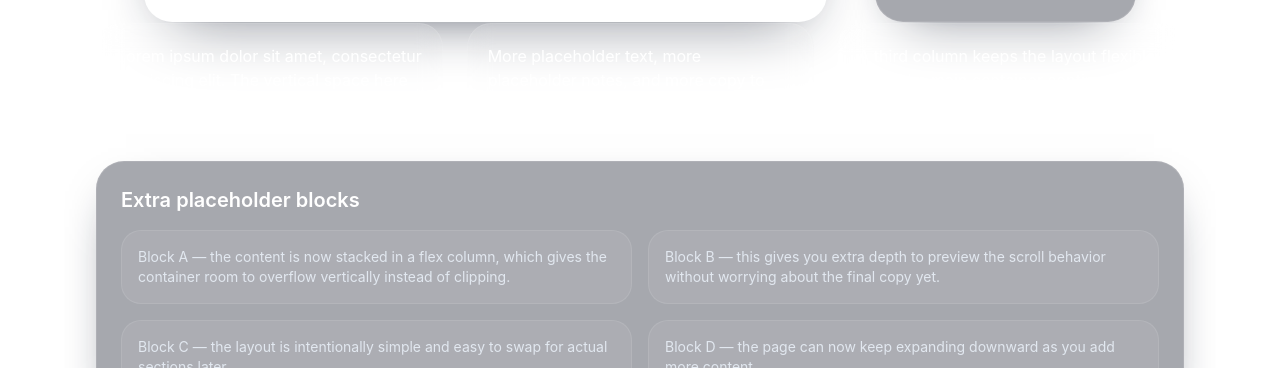
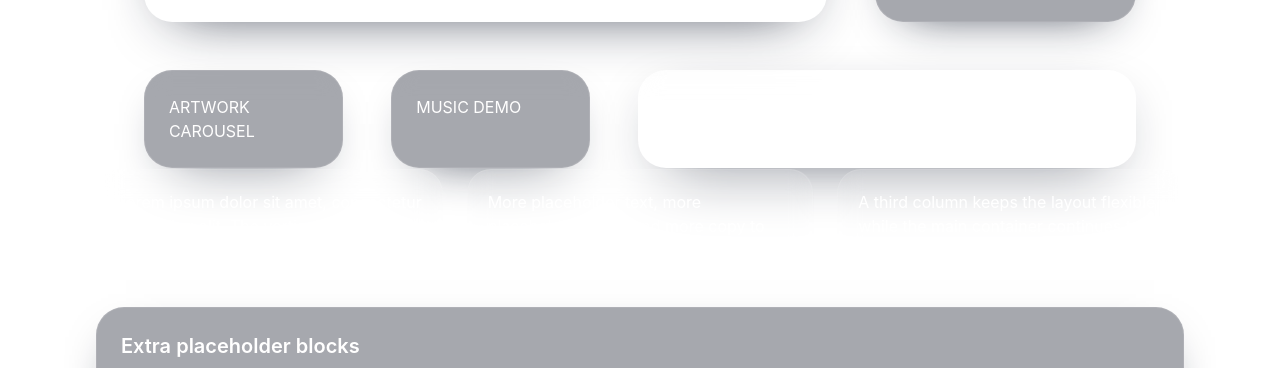
Before and after one commit to PeanutPiglet/peanutpiglet.github.io, an Astro site: page / in a window 1280 px wide. Shown: the part 989-1357 px from the top of the page. Built offline with nearby package versions, Linux system fonts and the light colour scheme; Astro itself is replaced by a stand-in of ours.

Commit message:
proto: outline bio section's hobbies

```diff
--- a/src/pages/Home.tsx
+++ b/src/pages/Home.tsx
@@ -267,6 +267,8 @@ export default function Home() {
         {/* CONTENT SECTIONS */}
 
         {/* Biography */}
+        <div className="flex flex-col gap-12">
+          {/* Profession and Education */}
           <div className="h-80vh flex gap-12 px-12">
             <motion.div className="rounded-[28px] h-70vh flex-3 border border-white/10 bg-white/5 p-6 shadow-[0_18px_60px_-30px_rgba(15,23,42,0.9)] backdrop-blur-md"></motion.div>
             <motion.div className="flex-1 h-70vh rounded-[28px] border border-white/10 bg-slate-950/35 p-6 shadow-[0_18px_50px_-30px_rgba(15,23,42,0.95)] backdrop-blur-md">
@@ -277,6 +279,17 @@ export default function Home() {
                 ></img>
               </div>
             </motion.div>
+          </div>
+          {/* Hobbies and Creative Works */}
+          <div className="h-80vh flex gap-12 px-12">
+            <motion.div className="flex-1 h-70vh rounded-[28px] border border-white/10 bg-slate-950/35 p-6 shadow-[0_18px_50px_-30px_rgba(15,23,42,0.95)] backdrop-blur-md">
+              ARTWORK CAROUSEL
+            </motion.div>
+            <motion.div className="flex-1 h-70vh rounded-[28px] border border-white/10 bg-slate-950/35 p-6 shadow-[0_18px_50px_-30px_rgba(15,23,42,0.95)] backdrop-blur-md">
+              MUSIC DEMO
+            </motion.div>
+            <motion.div className="rounded-[28px] h-70vh flex-3 border border-white/10 bg-white/5 p-6 shadow-[0_18px_60px_-30px_rgba(15,23,42,0.9)] backdrop-blur-md"></motion.div>
+          </div>
         </div>
 
         <SentinelDetector
```
Lines whose indentation alone changed are shown as unchanged.
